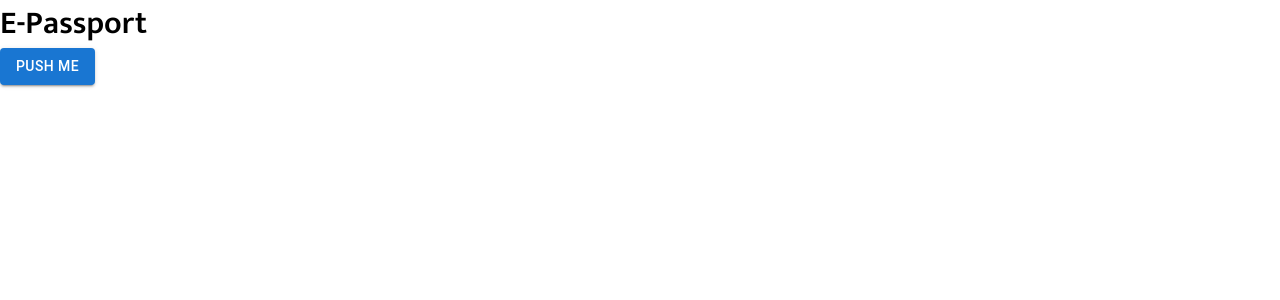
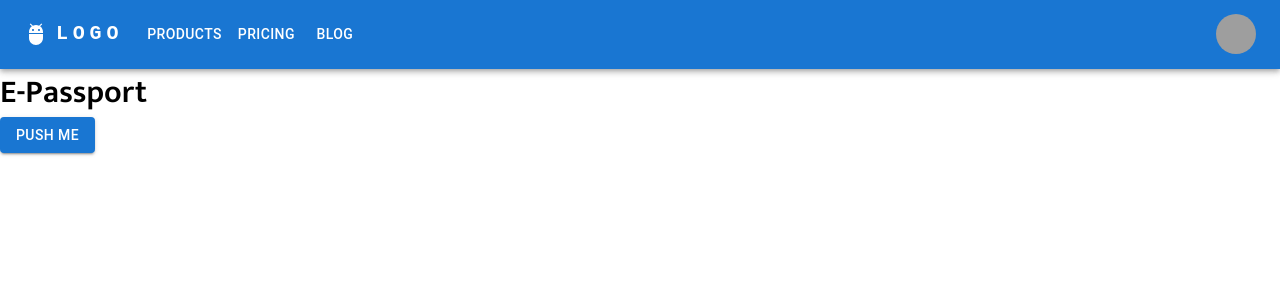
Before and after one commit to naHDop-tech/e-passport, a React app in the folder client/: page / in a window 1280 px wide. Shown: the top 300 px of the page. Built offline with nearby package versions, Linux system fonts and the light colour scheme; grey boxes are pictures that could not be loaded.

Commit message:
feat: navbar

```diff
--- a/client/src/App.tsx
+++ b/client/src/App.tsx
@@ -1,11 +1,13 @@
 import Button from '@mui/material/Button';
 import './style.css'
 
+import { MainLayout } from './components/layouts/MainLayout'
+
 export function App(): JSX.Element {
   return (
-    <>
+    <MainLayout>
       <h1>E-Passport</h1>
       <Button variant="contained">Push me</Button>
-    </>
+    </MainLayout>
   )
 }
--- /dev/null
+++ b/client/src/components/layouts/MainLayout/index.ts
@@ -0,0 +1,2 @@
+export { MainLayout } from './MainLayout'
+export type { IMainProps } from './types'
--- /dev/null
+++ b/client/src/components/layouts/MainLayout/types.ts
@@ -0,0 +1,3 @@
+export interface IMainProps {
+  //
+}
```
